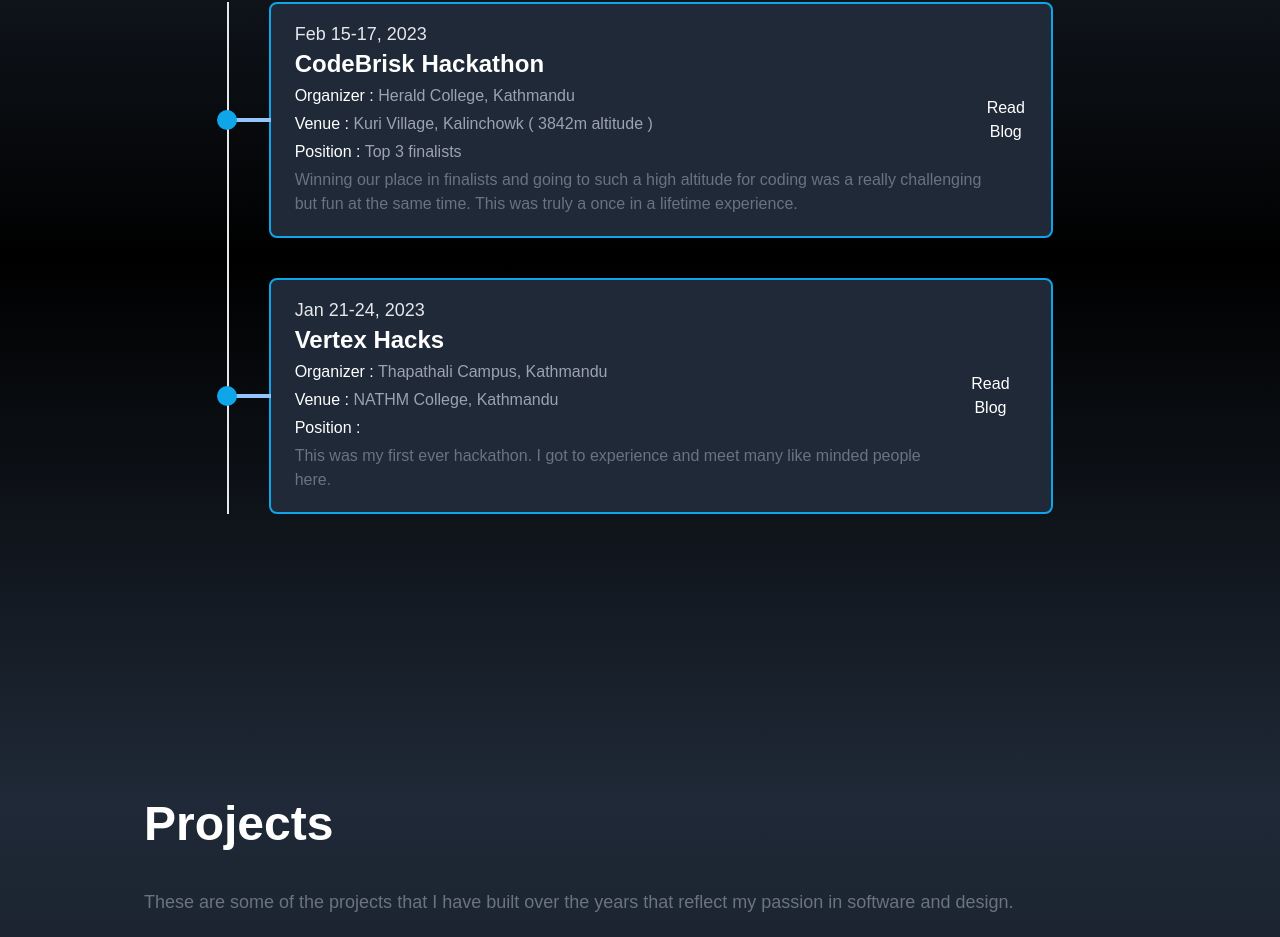
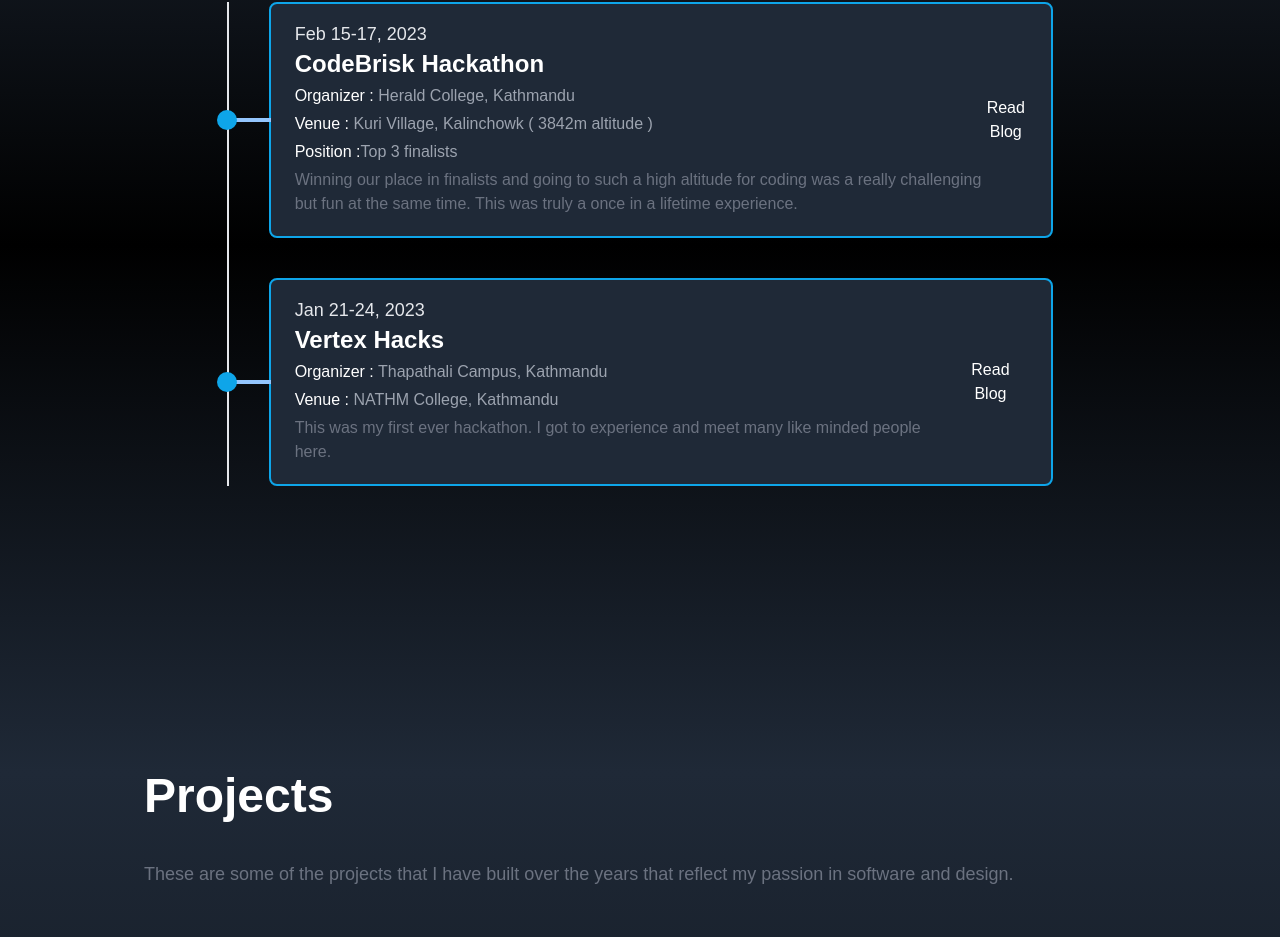
Before and after one commit to reezayn/rijan-portfolio-v2, a React (Create React App) app: page / in a window 1280 px wide. Shown: the part 2762-3699 px from the top of the page. Built offline with nearby package versions, Linux system fonts and the light colour scheme.

Commit message:
FIX: hacakthon card fixed

```diff
--- a/src/components/Hackathons.jsx
+++ b/src/components/Hackathons.jsx
@@ -19,6 +19,7 @@ const Hackathons = () => {
       organizer: 'Thapathali Campus, Kathmandu',
       venue: 'NATHM College, Kathmandu',
       date: 'Jan 21-24, 2023',
+      position: '',
       blogLink: '#',
       shortDesc:
         'This was my first ever hackathon. I got to experience and meet many like minded people here.',
@@ -69,7 +70,7 @@ const Hackathons = () => {
                         <span className="text-white"> Venue : </span>
                         {venue}
                       </h3>
-                      <h3 className="my-1 text-sm text-gray-400 md:text-base lg:text-base">
+                      <h3 className={`{"my-1 text-sm text-gray-400 md:text-base lg:text-base"} ${position === '' ? 'hidden': 'flex'}`}>
                         <span className="text-white"> Position : </span>
                         {position}
                       </h3>
```
